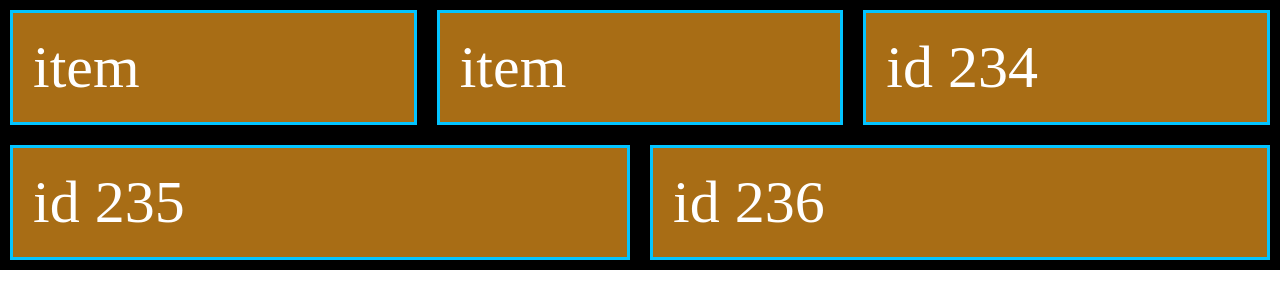
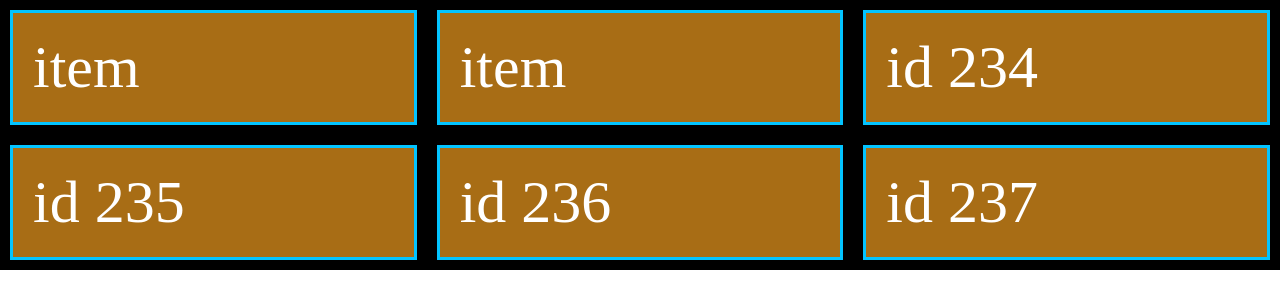
Before and after one commit to Delta881/tester, a plain HTML site: page index.html in a window 1280 px wide. Drawn offline with Linux system fonts and the light colour scheme.

Commit message:
ad id 237
id 237

```diff
--- a/index.html
+++ b/index.html
@@ -23,6 +23,9 @@
             <div class="item-flex item-5">
                 id 236
             </div>
+            <div class="item-flex item-6">
+                id 237
+            </div>
             <div class="mainAxis"></div>
             <div class="cossAxis"></div>
         </div>
```
